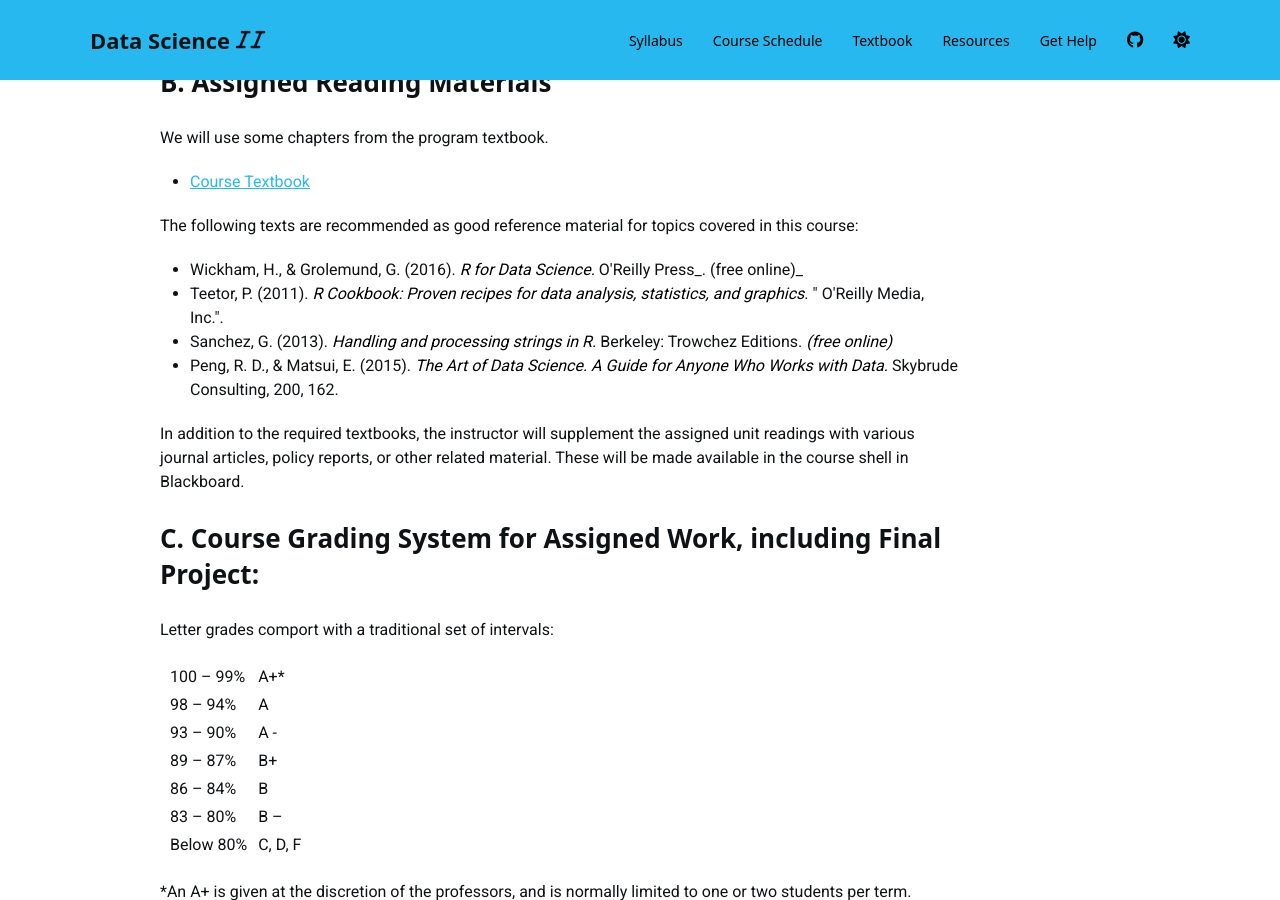
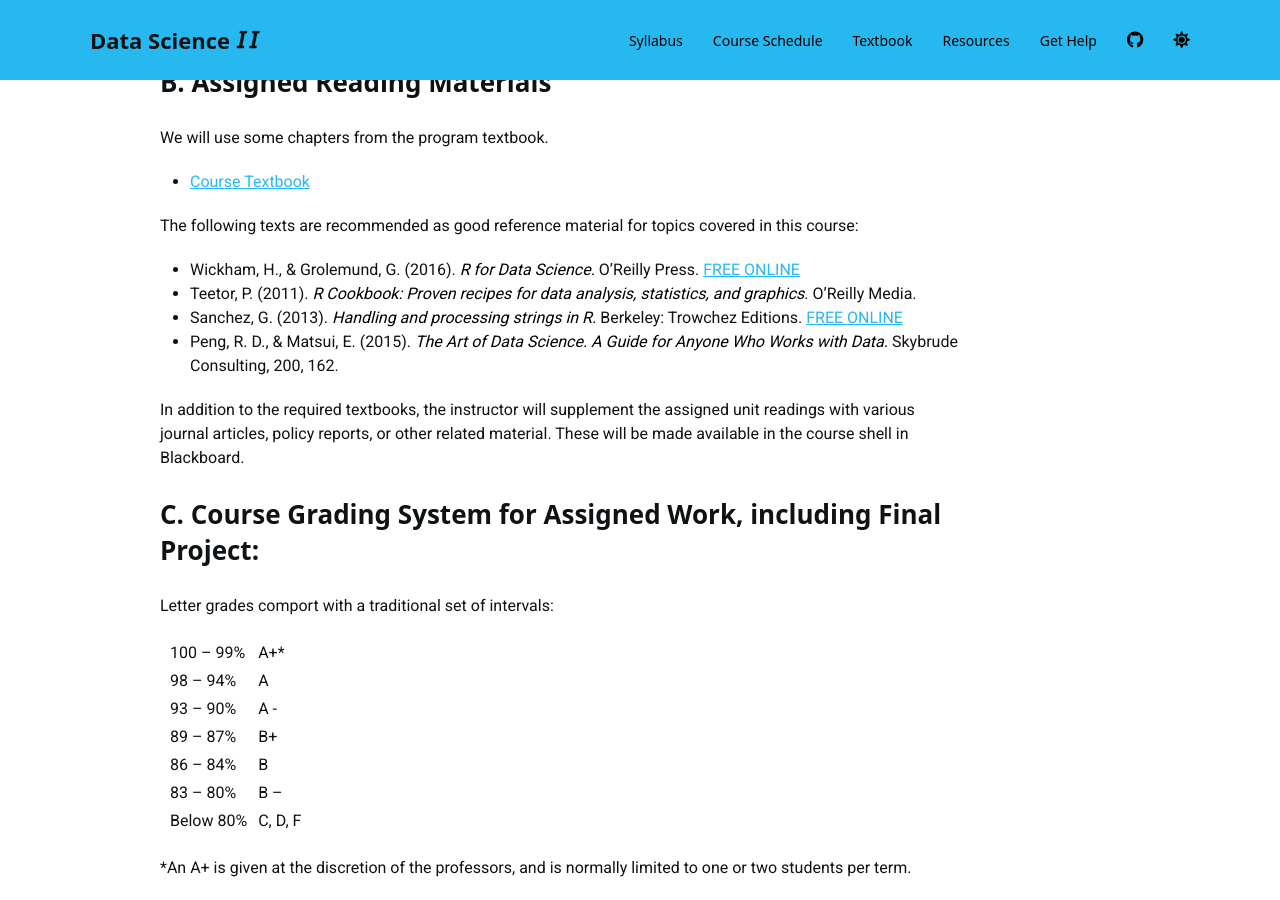
Before and after one commit to DS4PS/cpp-527-fall-2020, a Jekyll site: the page built from index.md, in a window 1280 px wide and 900 px high, scrolled down 4669 px. Built offline with Jekyll 4.4.1, drawn with Linux system fonts in a browser that asks for light colours; nearby versions of some CDN libraries; a script bundle is joined from its source files by our own code; library files that are not in the unit come from our copies; a style sheet for code colours, icons or effects is not loaded.

Commit message:
Update index.md

```diff
--- a/index.md
+++ b/index.md
@@ -125,10 +125,10 @@ We will use some chapters from the program textbook.
 
 The following texts are recommended as good reference material for topics covered in this course:
 
-* Wickham, H., &amp; Grolemund, G. (2016). _R for Data Science._ O&#39;Reilly Press_. (free online)_
-* Teetor, P. (2011). _R Cookbook: Proven recipes for data analysis, statistics, and graphics_. &quot; O&#39;Reilly Media, Inc.&quot;.
-* Sanchez, G. (2013). _Handling and processing strings in R._ Berkeley: Trowchez Editions. _(free online)_
-* Peng, R. D., &amp; Matsui, E. (2015). _The Art of Data Science._ _A Guide for Anyone Who Works with Data._ Skybrude Consulting, 200, 162.
+* Wickham, H., & Grolemund, G. (2016). _R for Data Science._ O'Reilly Press. [FREE ONLINE](https://r4ds.had.co.nz/)
+* Teetor, P. (2011). _R Cookbook: Proven recipes for data analysis, statistics, and graphics_. O'Reilly Media.
+* Sanchez, G. (2013). _Handling and processing strings in R._ Berkeley: Trowchez Editions. [FREE ONLINE](https://www.gastonsanchez.com/Handling_and_Processing_Strings_in_R.pdf)
+* Peng, R. D., & Matsui, E. (2015). _The Art of Data Science. A Guide for Anyone Who Works with Data._ Skybrude Consulting, 200, 162.
 
 
 
```
